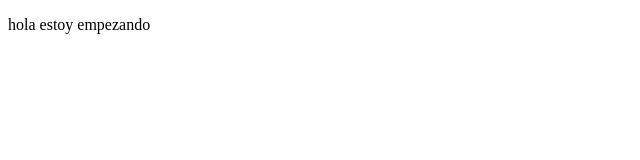
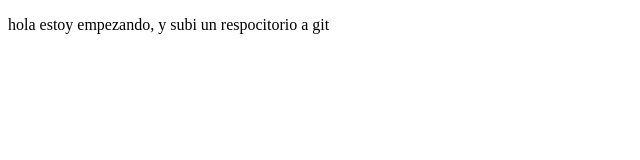
Before and after one commit to edmebu95/proyectodemocursoprework, a plain HTML site: page index.html in a window 1280 px wide. Shown: the whole page, without its empty margins (0-640 px from the left). Drawn offline with Linux system fonts and the light colour scheme.

Commit message:
cambios, subi un repocitorio git

```diff
--- a/index.html
+++ b/index.html
@@ -7,7 +7,7 @@
 </head>
 <body>
     <p>
-        hola estoy empezando
+        hola estoy empezando, y subi un respocitorio a git
     </p>
 </body>
 </html>
```
